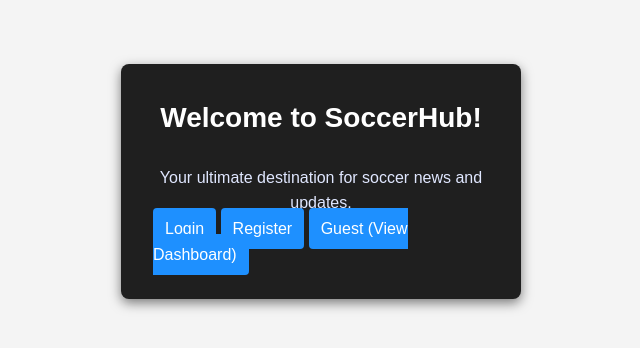
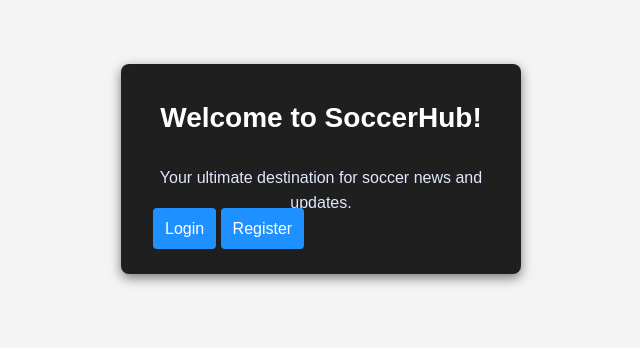
Before and after one commit to pranishuprety/soccerhub_v2, a website: page client/index.html in a window 1280 px wide. Shown: the whole page, without its empty margins (319-959 px from the left). Drawn offline with Linux system fonts and the light colour scheme.

Commit message:
removed guest support

```diff
--- a/client/index.html
+++ b/client/index.html
@@ -13,7 +13,6 @@
         <div class="button-group">
             <a href="login.html" class="button">Login</a>
             <a href="register.html" class="button">Register</a>
-            <a href="dashboard.html" class="button">Guest (View Dashboard)</a>
         </div>
     </div>
 </body>
```
